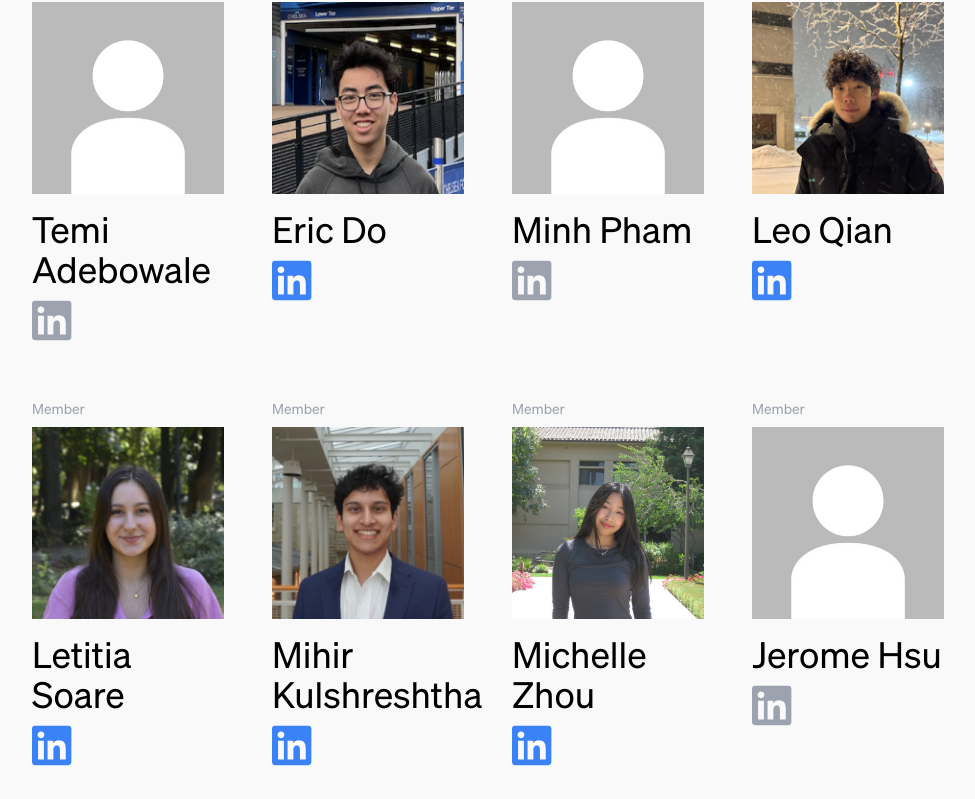
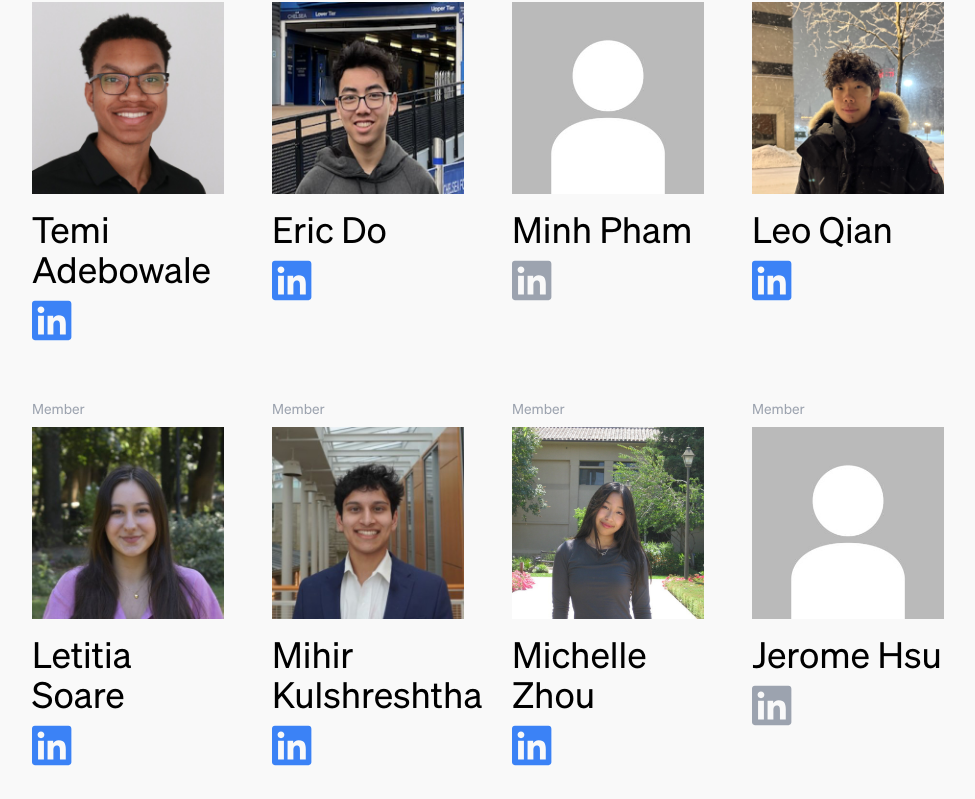
Before and after one commit to Miwi343/cds-website-fork, a Next.js app: page /subteam/data-science in a window 1280 px wide. Shown: the part 3393-4192 px from the top of the page, without its empty margins (176-1151 px from the left). Built offline with nearby package versions, Linux system fonts and the light colour scheme.

Commit message:
ADD: Temi

```diff
--- a/src/pages/subteam/data-science.tsx
+++ b/src/pages/subteam/data-science.tsx
@@ -28,7 +28,7 @@ import AmrithImg from "../../assets/img/members/AmrithKumaar.jpg";
 import KaylaImg from "../../assets/img/members/KaylaShan.jpg";
 import SrivatsaImg from "../../assets/img/members/SrivatsaKundurthy.jpg";
 import JoyceImg from "../../assets/img/members/default.jpg";
-import TemiImg from "../../assets/img/members/default.jpg";
+import TemiImg from "../../assets/img/members/Temi.jpeg";
 import EricDoImg from "../../assets/img/members/EricDo.jpg";
 import MinhImg from "../../assets/img/members/default.jpg";
 import ProfWeinbergerImg from "../../assets/img/members/default.jpg";
@@ -242,7 +242,7 @@ const members = [
     name: "Temi Adebowale",
     description: "Sample Text",
     img: TemiImg.src,
-    linkedin: null, // No LinkedIn URL found in the data
+    linkedin: 'https://www.linkedin.com/in/temi-adebowale/',
   },
   {
     title: "Member",
```
Also changed, not shown: src/assets/img/members/Temi.jpeg (added).
